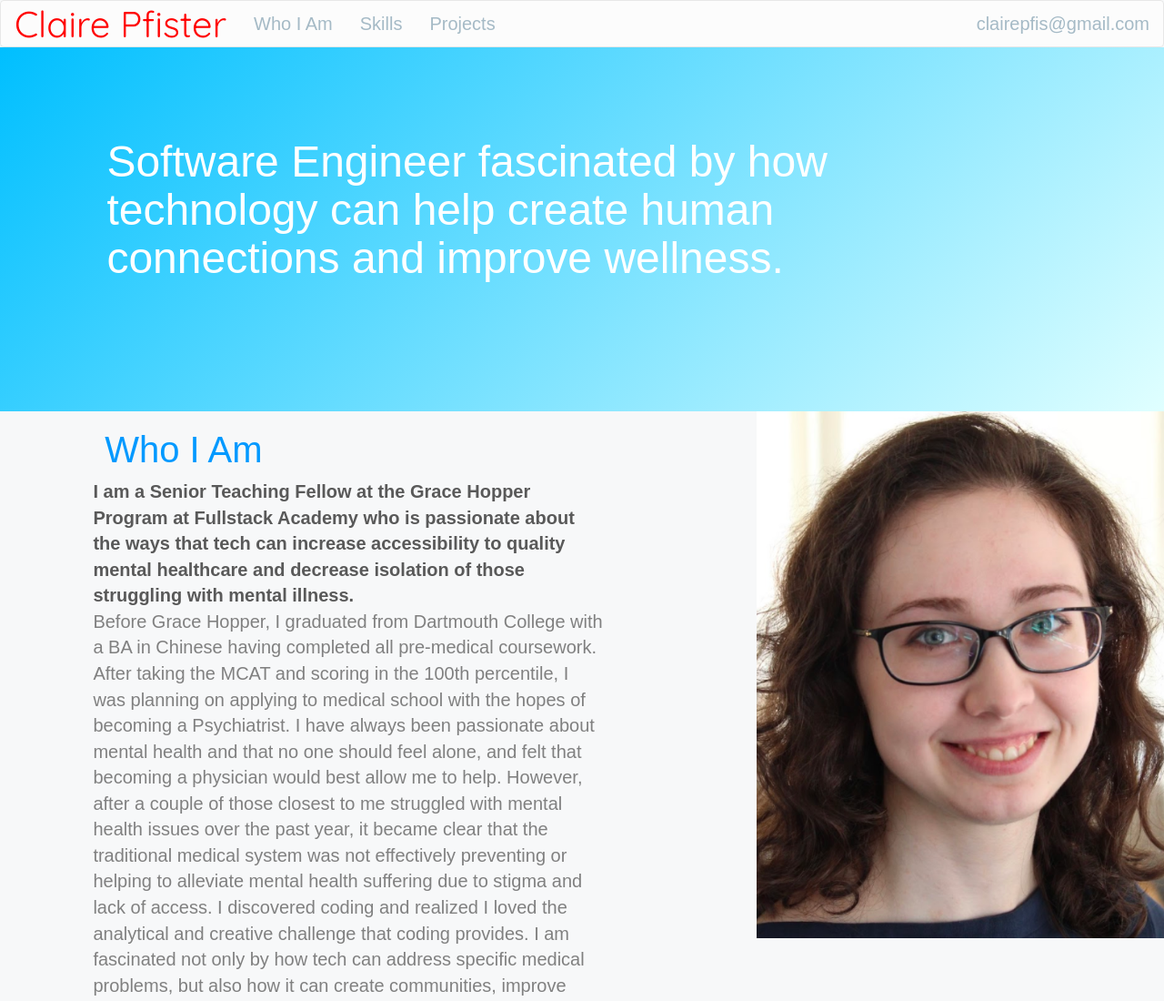
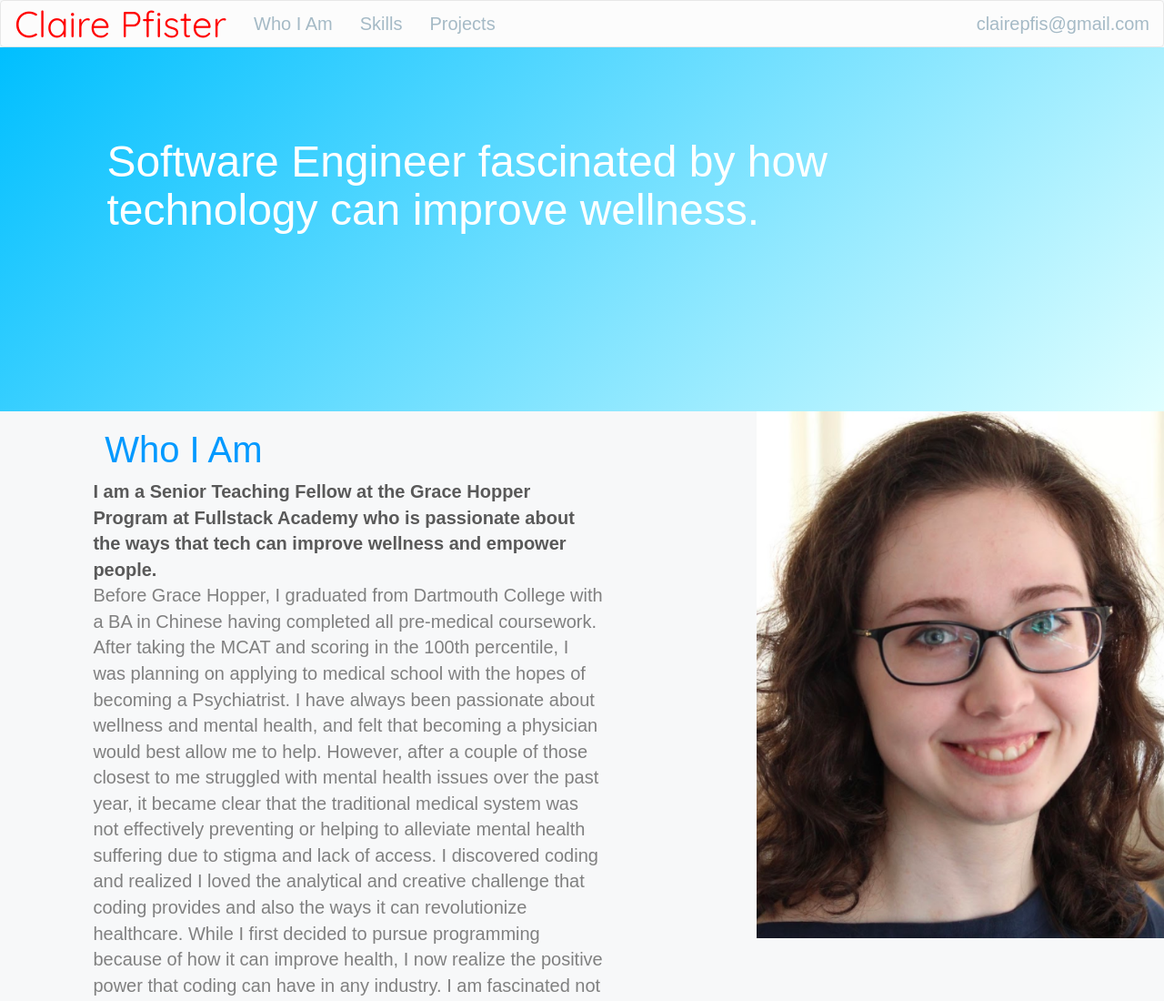
Before and after one commit to CPfi12/CPfi12.github.io, a plain HTML site: page index.html in a window 1280 px wide. Shown: the top 1100 px of the page at 91% size. Drawn offline with nearby package versions, Linux system fonts and the light colour scheme; a web font is replaced by a local one.

Commit message:
fixed blurb

```diff
--- a/index.html
+++ b/index.html
@@ -31,7 +31,7 @@
     	<br/>
     	<br/>
     	<br/>
-    	<h2>Software Engineer fascinated by how technology can help create human connections and improve wellness.</h2>
+    	<h2>Software Engineer fascinated by how technology can improve wellness.</h2>
     	<br/>
     </div>
     <div class='col-xs-3' id='me'>
@@ -40,8 +40,8 @@
     <div class="row">
     <div class='left-text'>
 	<h2 class="sub-header">Who I Am</h2>
-	<p class="imp bigp"> I am a Senior Teaching Fellow at the Grace Hopper Program at Fullstack Academy who is passionate about the ways that tech can increase accessibility to quality mental healthcare and decrease isolation of those struggling with mental illness.</p>
-	<p class='bigp'> Before Grace Hopper, I graduated from Dartmouth College with a BA in Chinese having completed all pre-medical coursework. After taking the MCAT and scoring in the 100th percentile, I was planning on applying to medical school with the hopes of becoming a Psychiatrist. I have always been passionate about mental health and that no one should feel alone, and felt that becoming a physician would best allow me to help. However, after a couple of those closest to me struggled with mental health issues over the past year, it became clear that the traditional medical system was not effectively preventing or helping to alleviate mental health suffering due to stigma and lack of access. I discovered coding and realized I loved the analytical and creative challenge that coding provides. I am fascinated not only by how tech can address specific medical problems, but also how it can create communities, improve health, and empower people in all aspects of their lives. </p>
+	<p class="imp bigp"> I am a Senior Teaching Fellow at the Grace Hopper Program at Fullstack Academy who is passionate about the ways that tech can improve wellness and empower people.</p>
+	<p class='bigp'> Before Grace Hopper, I graduated from Dartmouth College with a BA in Chinese having completed all pre-medical coursework. After taking the MCAT and scoring in the 100th percentile, I was planning on applying to medical school with the hopes of becoming a Psychiatrist. I have always been passionate about wellness and mental health, and felt that becoming a physician would best allow me to help. However, after a couple of those closest to me struggled with mental health issues over the past year, it became clear that the traditional medical system was not effectively preventing or helping to alleviate mental health suffering due to stigma and lack of access. I discovered coding and realized I loved the analytical and creative challenge that coding provides and also the ways it can revolutionize healthcare. While I first decided to pursue programming because of how it can improve health, I now realize the positive power that coding can have in any industry. I am fascinated not only by how tech can address specific medical problems, but also how it can create communities, improve health, and empower people in all aspects of their lives. </p>
 	</div>
 	<div class='right-photo'>
 		<img class='right-photo phot' src="me.png">
```
